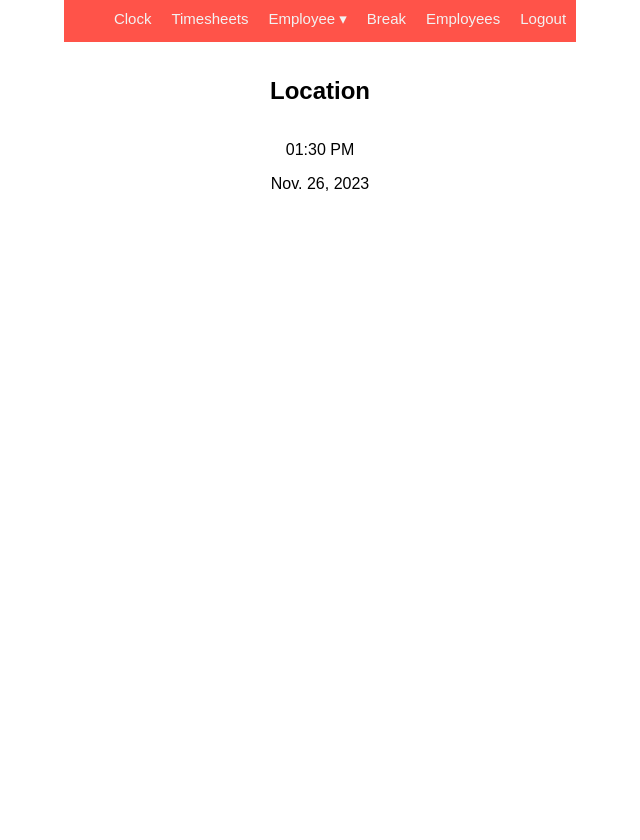
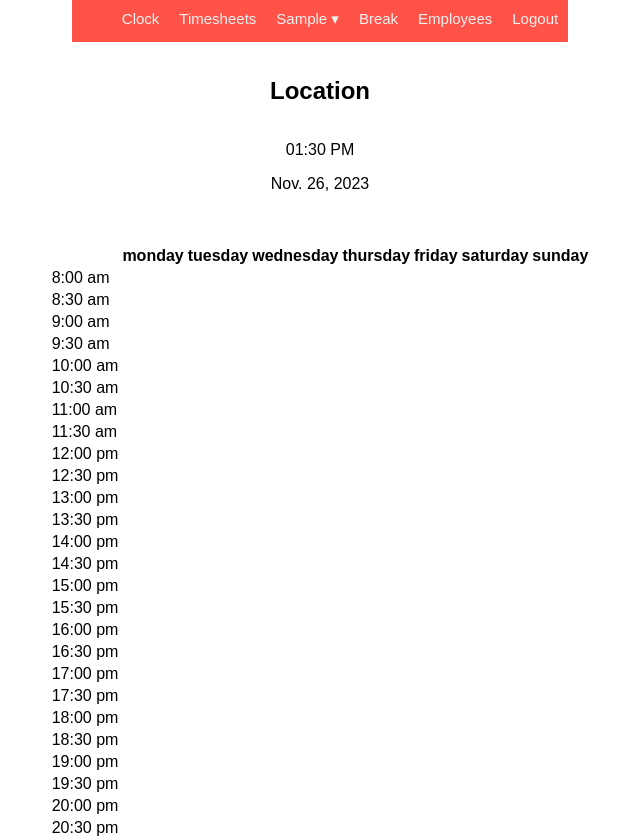
Before and after one commit to keeeeeyu/schedule, a Django app: page /home/ in a window 1280 px wide. Shown: the whole page, without its empty margins (320-960 px from the left). Before the commit the page ends 191 px from the top, so only its background shows below. Run offline with Django 4.2, Linux system fonts and the light colour scheme; the visitor is signed in with stand-in values (Sample User, id 1).

Commit message:
working on chart for clock.html

```diff
--- a/schedule_app/templates/clock.html
+++ b/schedule_app/templates/clock.html
@@ -1,3 +1,4 @@
+{% load custom_filters %}
 <div class="clock">
 <div>
     <h2>Location</h2>
@@ -14,6 +15,48 @@
         {% endfor %}
     {% endif %}
 </h2>
-</form>
+
 </div>
 </div>
+
+<div class="schedule-chart">
+    <table>
+        <thead>
+            <tr>
+                <th></th> <!-- Empty corner cell -->
+                    <th>monday</th>
+                    <th>tuesday</th>
+                    <th>wednesday</th>
+                    <th>thursday</th>
+                    <th>friday</th>
+                    <th>saturday</th>
+                    <th>sunday</th>
+            </tr>
+        </thead>
+        <tbody>
+            {% for hour in 8|hours_range:21 %}
+
+            {% if hour < 12 %}
+            <tr>
+                <td>{{ hour }}:00 am</td>
+            </tr>
+            <tr>
+                <td>{{ hour }}:30 am</td>
+            </tr>
+            {% elif hour >= 12 and hour < 21 %}
+            <tr>
+                <td>{{ hour }}:00 pm</td>
+            </tr>
+            <tr>
+                <td>{{ hour }}:30 pm</td>
+            </tr>
+            {% else %}
+            <tr>
+                <td>{{ hour }}:00 pm</td>
+            </tr>
+            {% endif %}
+
+        {% endfor %}
+
+        </tbody>
+</div>
--- a/schedule_app/templates/home.html
+++ b/schedule_app/templates/home.html
@@ -1,4 +1,5 @@
 {% load static %}
+{% load custom_filters %}
 <!DOCTYPE html>
 <html lang="en">
   <head>
--- a/schedule_app/templates/navbar.html
+++ b/schedule_app/templates/navbar.html
@@ -3,7 +3,7 @@
         <li><a href="{% url 'home' %}">Clock</a></li>
         <li><a href="{% url 'timesheets' %}">Timesheets</a></li>
         <li>
-            <a href="">Employee ▾</a>
+            <a href="">{{ first_name }} ▾</a>
             <div class="dropdown">
             <ul>
                 <li>
--- /dev/null
+++ b/schedule_app/templatetags/custom_filters.py
@@ -0,0 +1,8 @@
+from django import template
+
+register = template.Library()
+
+@register.filter(name='hours_range')
+def hours_range(start, end):
+
+    return range(start, end)
--- a/schedule_app/views.py
+++ b/schedule_app/views.py
@@ -16,12 +16,14 @@ from datetime import timedelta, datetime
 
 @login_required
 def home(request):
+    first_name = request.user.first_name.capitalize()
     now = timezone.localtime()
     date_today = now.date()
     time_now = now.strftime("%I:%M %p")
     context = {
         'time_now': time_now,
-        'date_today': date_today
+        'date_today': date_today,
+        'first_name': first_name
     }
     print(request.user)
     return render(request, 'home.html', context)
```
Also changed, not shown: schedule_app/templatetags/__init__.py (added).
